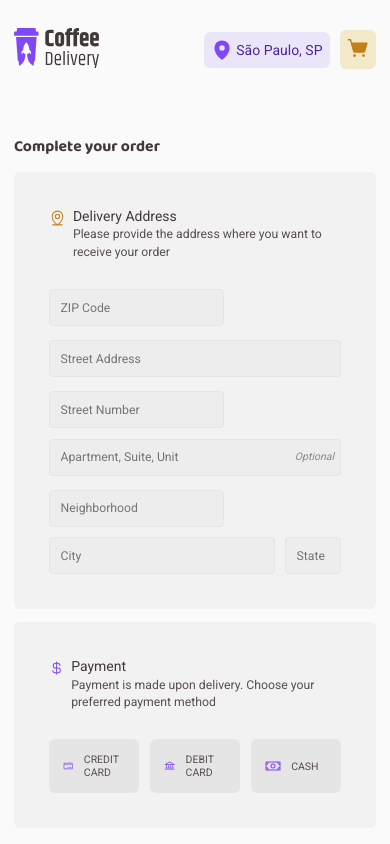
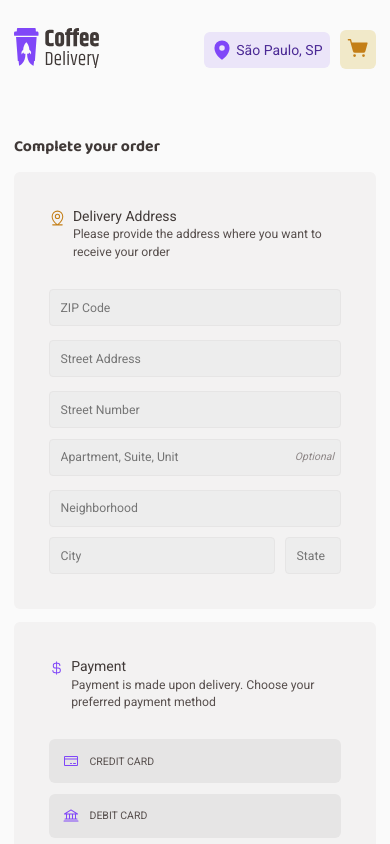
Before and after one commit to lucastenani/coffee_delivery, a React (Vite) app: page /checkout in a window 390 px wide. Shown: the top 844 px of the page. Built offline with nearby package versions, Linux system fonts and the light colour scheme.

Commit message:
Fixing some responsive issues on the checkout page

```diff
--- a/src/pages/Checkout/styles.ts
+++ b/src/pages/Checkout/styles.ts
@@ -91,6 +91,10 @@ export const SmallerInput = styled(BaseInput)`
 `
 export const MediumInput = styled(BaseInput)`
   max-width: 12.5rem;
+
+  @media (max-width: 425px) {
+    max-width: none;
+  }
 `
 
 export const OptionalLabel = styled.div`
@@ -116,7 +120,10 @@ export const PaymentFormCard = styled(FormCard)`
 export const PaymentMethods = styled.div`
   display: flex;
   gap: 0.75rem;
-  flex-wrap: wrap;
+
+  @media (max-width: 425px) {
+    flex-direction: column;
+  }
 
   input {
     display: none;
```
